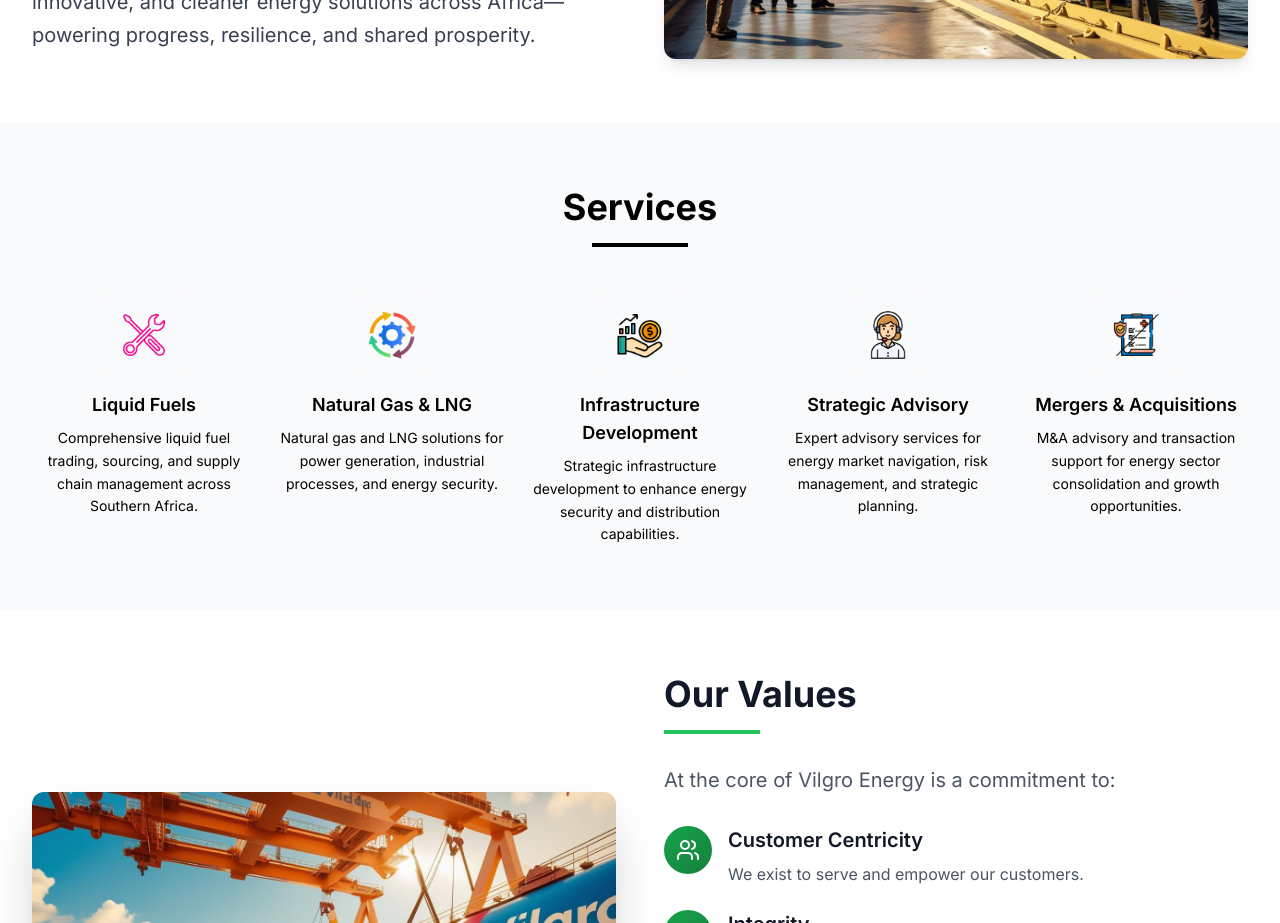
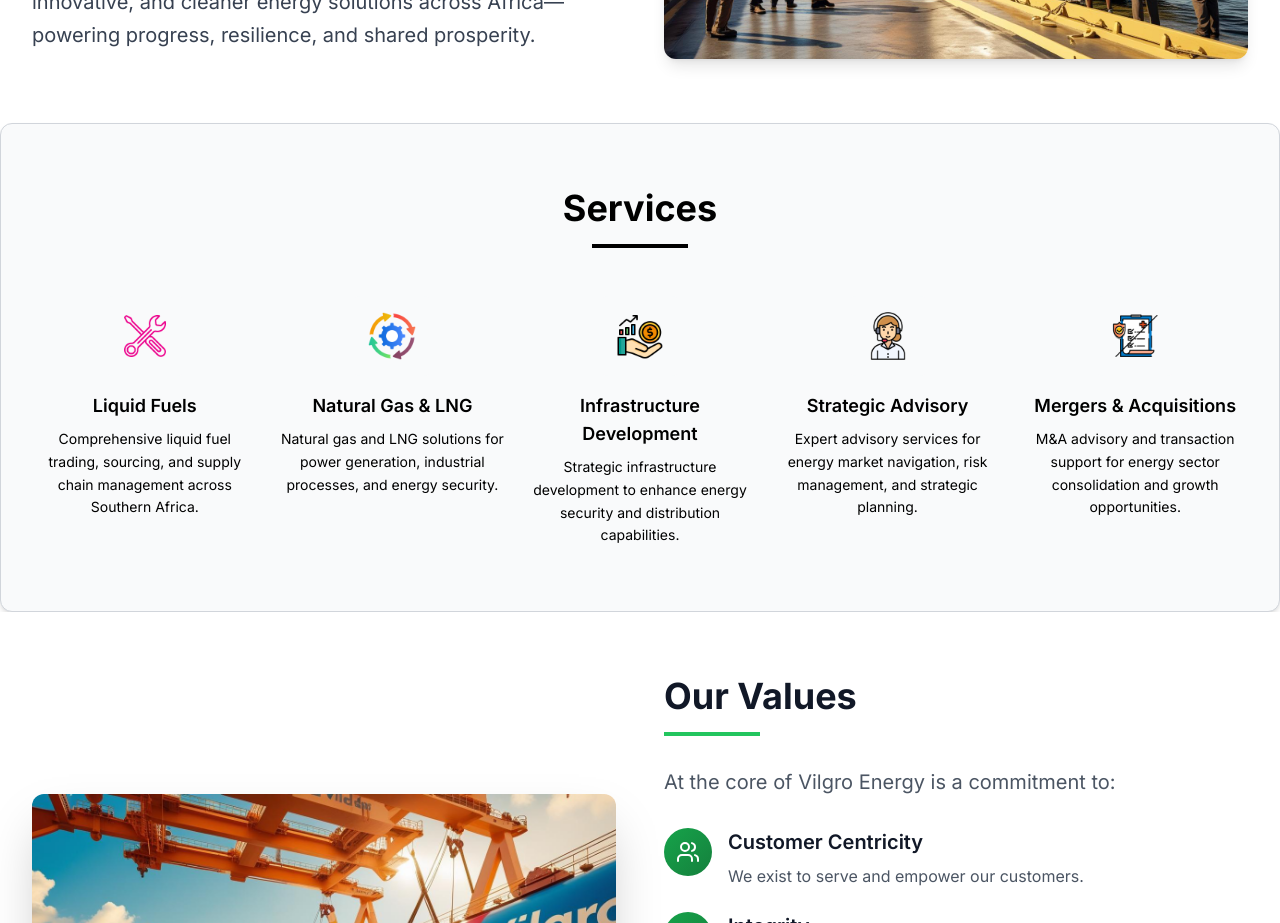
Before and after one commit to banelee59/vigro-energy-website, a Next.js app: page / in a window 1280 px wide. Shown: the part 1200-2123 px from the top of the page. Built offline with nearby package versions, Linux system fonts and the light colour scheme.

Commit message:
home update

```diff
--- a/app/page.tsx
+++ b/app/page.tsx
@@ -155,7 +155,7 @@ export default function HomePage() {
 
 
 {/* Our Products/Services Section */}
-<section className="py-16 bg-gray-50">
+<section className="py-16 bg-gray-50 border border-gray-300 rounded-xl shadow-md">
   <div className="max-w-7xl mx-auto px-4 sm:px-6 lg:px-8">
     {/* Section Header */}
     <div className="text-center mb-12">
@@ -242,6 +242,7 @@ export default function HomePage() {
     </div>
   </div>
 </section>
+
 
 
 
```
